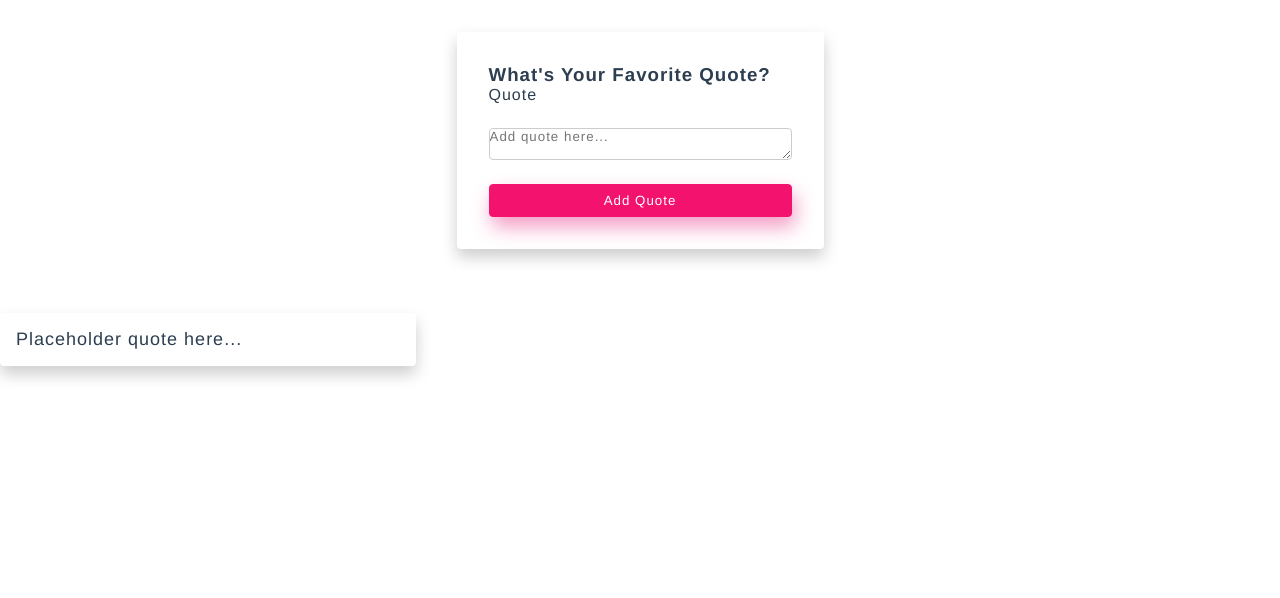
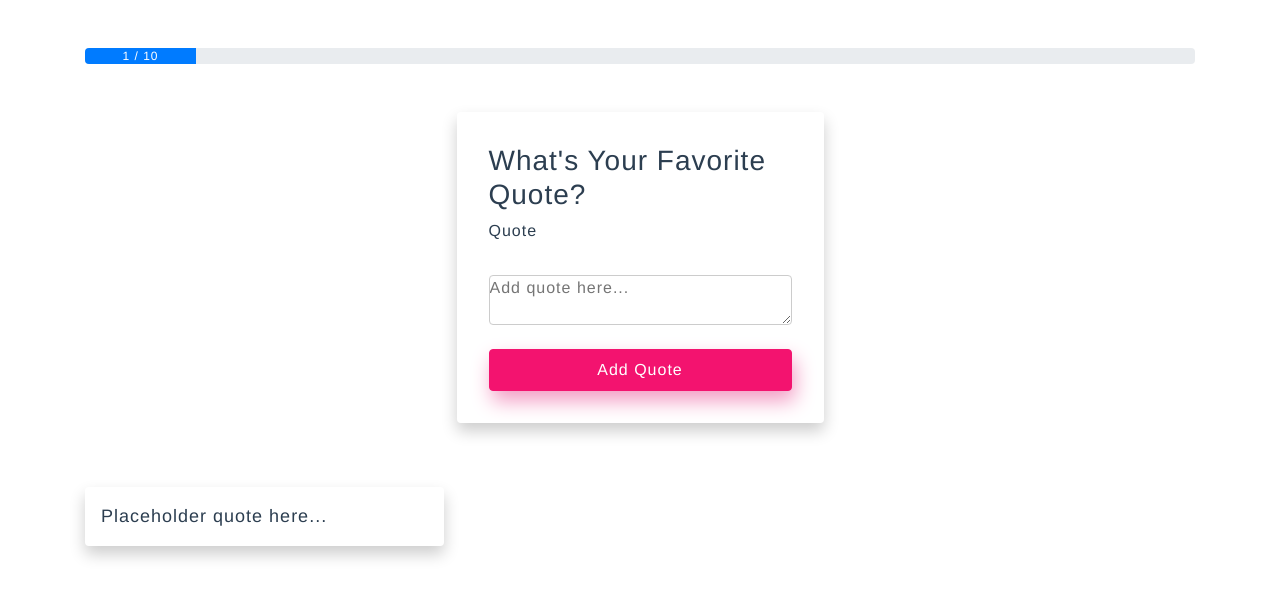
Before and after one commit to ryanwpb/vue-quotes, a Vue app: page / in a window 1280 px wide. Shown: the top 598 px of the page. Built offline with nearby package versions, Linux system fonts and the light colour scheme.

Commit message:
Add functionality for progress bar.

```diff
--- a/package.json
+++ b/package.json
@@ -8,6 +8,8 @@
     "lint": "vue-cli-service lint"
   },
   "dependencies": {
+    "bootstrap": "^4.5.0",
+    "bootstrap-vue": "^2.15.0",
     "core-js": "^3.6.5",
     "vue": "^2.6.11"
   },
--- a/src/App.vue
+++ b/src/App.vue
@@ -1,6 +1,6 @@
 <template>
   <div class="container">
-      <Header />
+      <Header :quoteCount="quotes.length" :maxQuotes="maxQuotes"/>
       <NewQuote @quoteAdded="newQuote"/>
     <QuoteGrid :quotes="quotes" @quoteDeleted="deleteQuote"/>
   </div>
@@ -20,7 +20,7 @@ export default {
   data: function() {
       return {
           quotes: ['Placeholder quote here...'],
-          maxQuotes: 10,
+          maxQuotes: 10
       }
   },
   methods: {
--- a/src/components/Header.vue
+++ b/src/components/Header.vue
@@ -1,17 +1,30 @@
 <template>
     <div class="header">
         <div class="progress">
-            <div class="progress-bar" role="progress bar" aria-valuenow="60" aria-valuemin="0" aria-valuemax="100"></div>
+            <div class="progress-bar" role="progress bar" aria-valuenow="60" aria-valuemin="0" aria-valuemax="100" :style="{width:(quoteCount / maxQuotes) * 100 + '%' }">
+                {{ quoteCount  }} / {{ maxQuotes }}
+            </div>
         </div>
     </div>
 </template>
 
 <script>
 export default {
-    name: 'Header'
+    name: 'Header',
+    props: ['quoteCount', 'maxQuotes']
 }
 </script>
 
 <style scoped>
 
+.header {
+    margin: 3rem auto;
+}
+/*
+.progress-bar {
+    padding: .5rem;
+    background: #e5e5e5;
+    border-radius: .25rem;
+} */
+
 </style>
--- a/src/main.js
+++ b/src/main.js
@@ -1,5 +1,11 @@
 import Vue from 'vue'
 import App from './App.vue'
+import { BootstrapVue } from 'bootstrap-vue'
+import 'bootstrap/dist/css/bootstrap.css'
+import 'bootstrap-vue/dist/bootstrap-vue.css'
+
+// Install BootstrapVue
+Vue.use(BootstrapVue)
 
 Vue.config.productionTip = false
 
```
Also changed, not shown: 1 other file (tests, documents, lock files or other folders).
